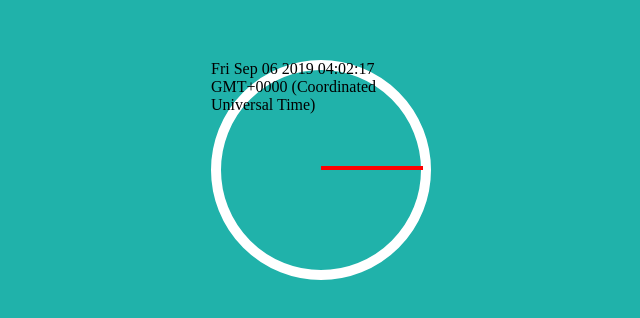
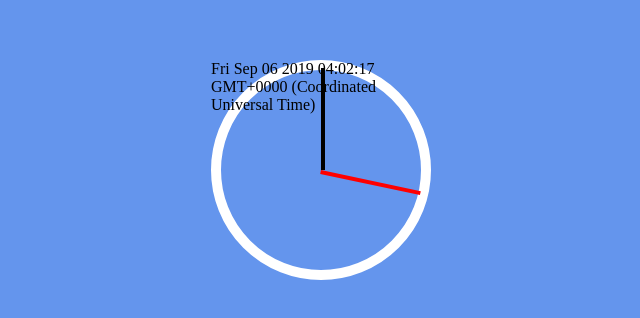
Before and after one commit to lmjing/1year-JS-challenge, a plain HTML site: page chapter2/src/app.html in a window 1280 px wide. Shown: the part 240-558 px from the top of the page, without its empty margins (329-969 px from the left). Drawn offline with Linux system fonts and the light colour scheme.

Commit message:
초침 이동 구현

```diff
--- a/chapter2/src/style.css
+++ b/chapter2/src/style.css
@@ -1,5 +1,5 @@
 html, body {
-    background: lightseagreen;
+    background: cornflowerblue;
 }
 
 #content {
@@ -29,12 +29,13 @@
     bottom: 50%;
     left: 50%;
     border: 2px solid;
-    width: 49%;
+    height: 49%;
+    transform-origin: 0 100%;
 }
 
-.minute {
-    width: 40%;
-    color: rgba(255,199,0,0.84);
+.hour {
+    height: 40%;
+    color: yellow;
 }
 
 .second {
--- a/chapter2/src/timer.js
+++ b/chapter2/src/timer.js
@@ -1,7 +1,16 @@
+let setSecondHand = (second) => {
+    let secondHand = document.querySelector('.second');
+    let angle = second * 6;
+    console.log(`${second}초의 각도는 ${angle}`);
+    secondHand.style.transform = `rotate(${angle}deg)`;
+};
+
 let setTime = () => {
-    let now = Date();
+    let now = new Date();
     let el = document.getElementById('time');
     el.innerText = now;
+
+    setSecondHand(now.getSeconds());
 
     now = null; el = null;
 };
```
